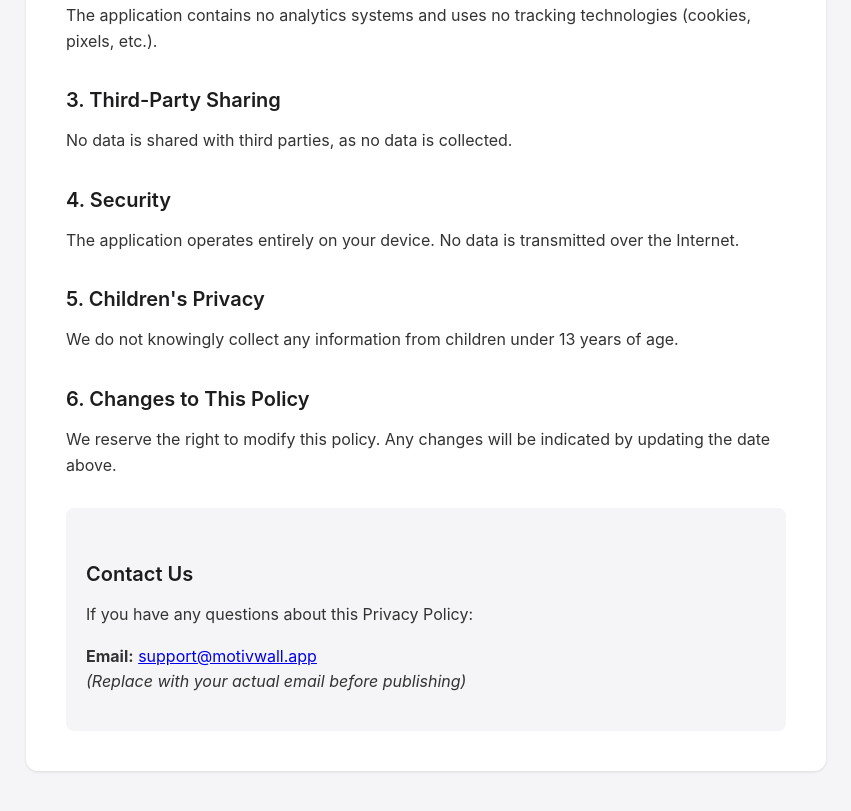
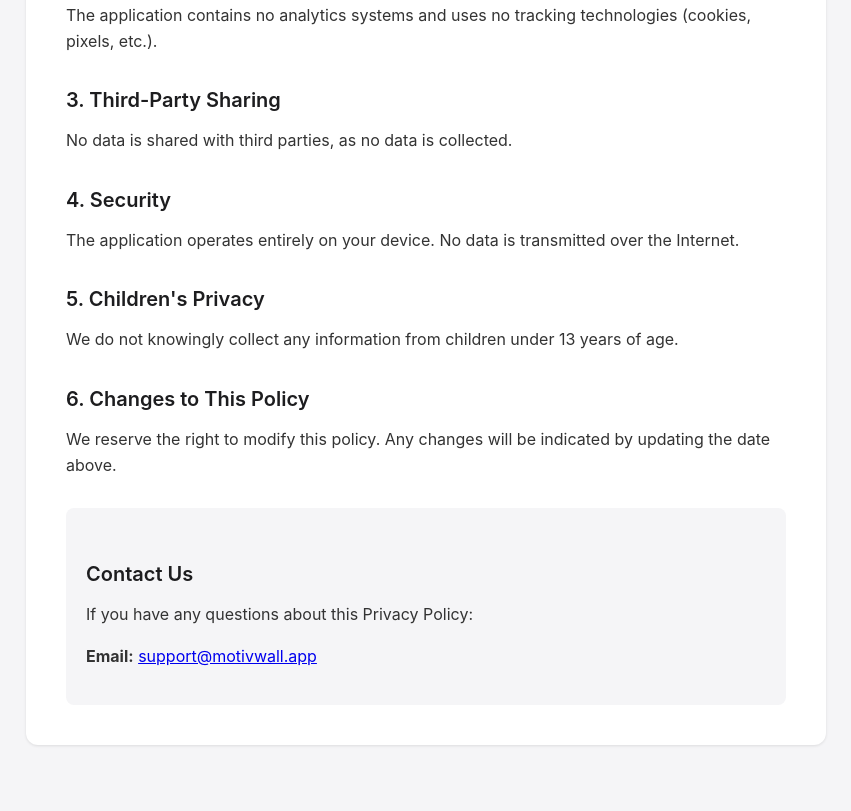
Before and after one commit to pscarabee/motivwall-privacy, a plain HTML site: page index.html in a window 1280 px wide. Shown: the part 752-1563 px from the top of the page, without its empty margins (214-1065 px from the left). Drawn offline with Linux system fonts and the light colour scheme.

Commit message:
Update index.html

```diff
--- a/index.html
+++ b/index.html
@@ -112,7 +112,6 @@
             <h2>Contact Us</h2>
             <p>If you have any questions about this Privacy Policy:</p>
             <p><strong>Email:</strong> <a href="mailto:support@motivwall.app">support@motivwall.app</a><br>
-            <em>(Replace with your actual email before publishing)</em></p>
         </div>
     </div>
 </body>
```
